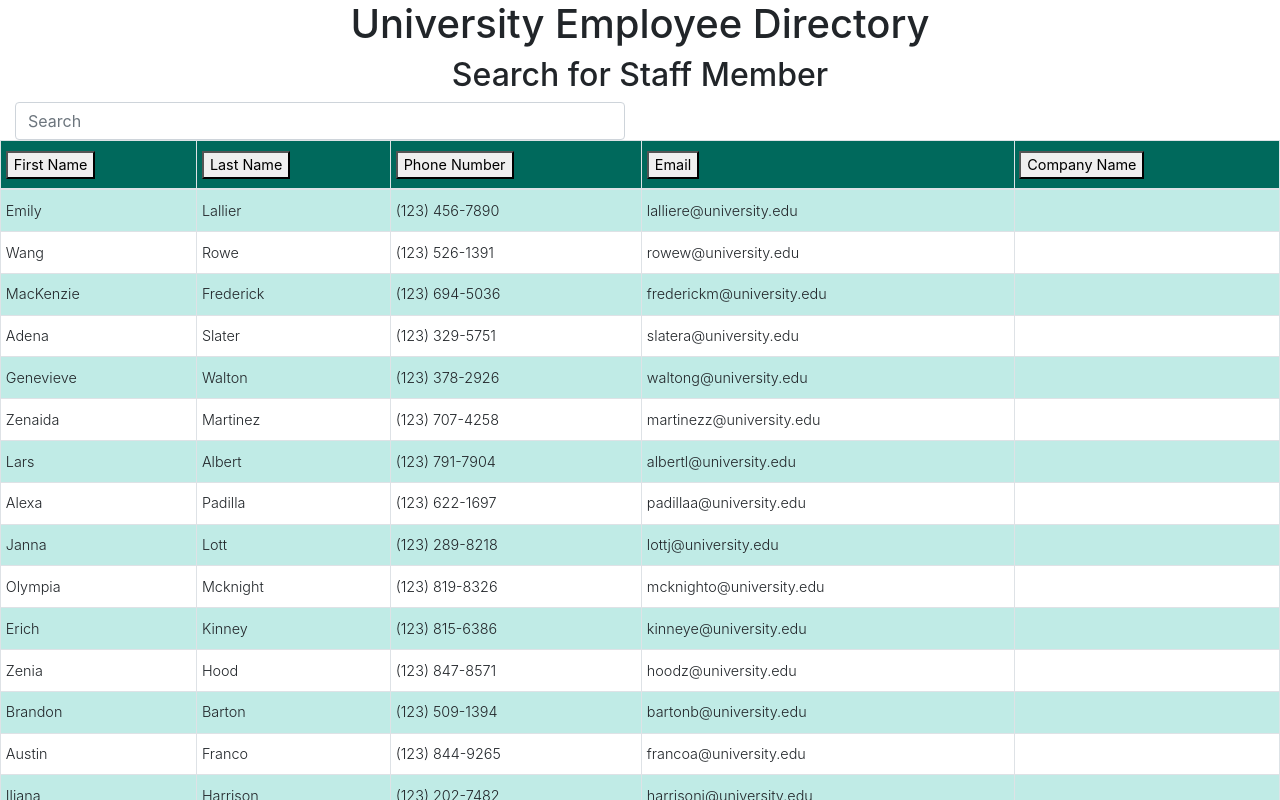
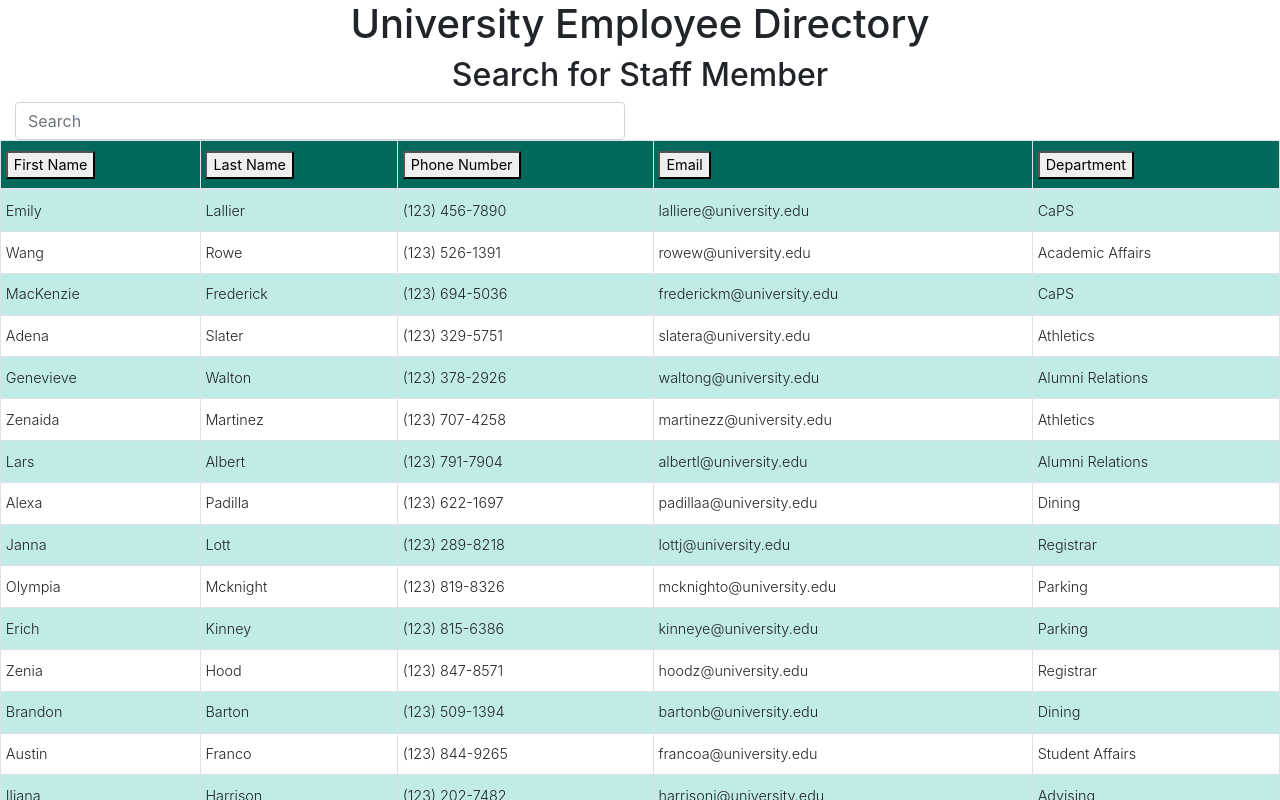
Before and after one commit to lalliere/employee-directory-react, a React (Create React App) app: page / in a window 1280 px wide. Shown: the top 800 px of the page. Built offline with nearby package versions, Linux system fonts and the light colour scheme.

Commit message:
using department instead of company name

```diff
--- a/src/components/EmployeeTable.js
+++ b/src/components/EmployeeTable.js
@@ -16,21 +16,20 @@ function EmployeeTable(props) {
           </th>
           <th>
             <button onClick={() => props.sortBy("Last_Name")}>
-              {" "}
               Last Name
             </button>
           </th>
           <th>
             <button onClick={() => props.sortBy("Phone_number")}>
-              Phone Number{" "}
+              Phone Number
             </button>
           </th>
           <th>
             <button onClick={() => props.sortBy("Email")}> Email</button>
           </th>
           <th>
-            <button onClick={() => props.sortBy("Company_Name")}>
-              Company Name
+            <button onClick={() => props.sortBy("Department")}>
+              Department
             </button>
           </th>
         </tr>
@@ -42,7 +41,7 @@ function EmployeeTable(props) {
             <td>{row.Last_Name}</td>
             <td>{row.Phone_number}</td>
             <td>{row.Email}</td>
-            <td>{row.Company_Name}</td>
+            <td>{row.Department}</td>
           </tr>
         ))}
       </tbody>
```
